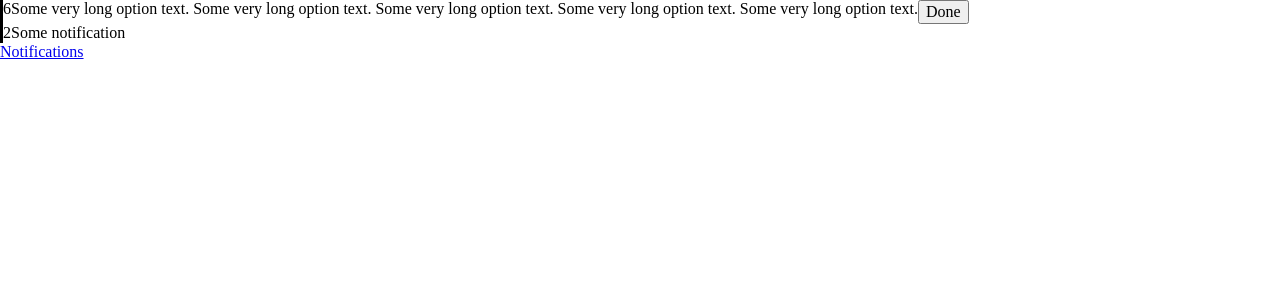
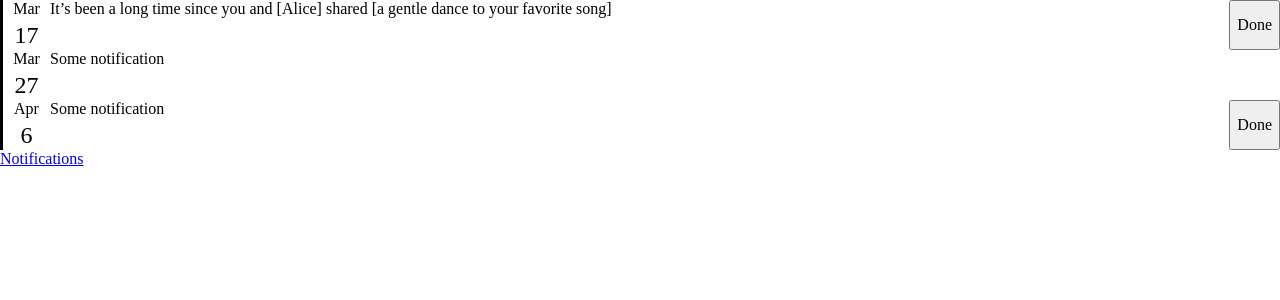
Before and after one commit to dmitrij-borchuk/beWithMe, a React app: page /notifications in a window 1280 px wide. Shown: the top 300 px of the page. Built offline with nearby package versions, Linux system fonts and the light colour scheme.

Commit message:
Improved notification item

```diff
--- a/src/components/NotificationItem/index.jsx
+++ b/src/components/NotificationItem/index.jsx
@@ -2,18 +2,36 @@ import React from 'react';
 import PropTypes from 'prop-types';
 import styled from 'styled-components';
 
+function getMonthString(date) {
+  return date.toUTCString().split(' ')[2];
+}
+
 const Container = styled.div`
   display: flex;
+  justify-content: space-between;
+  height: 50px;
+  overflow: hidden;
 `;
 const DateContainer = styled.div`
-  display: inline-block;
+  width: 50px;
+  box-sizing: border-box;
   border-left: 3px solid black;
+  flex-shrink: 0;
+  display: flex;
+  justify-content: space-between;
+  flex-direction: column;
 `;
 const Text = styled.div`
-  display: inline-block;
+  width: 100%;
 `;
 const DoneBtn = styled.button`
-  display: inline-block;
+`;
+const Month = styled.div`
+  text-align: center;
+`;
+const Day = styled.div`
+  text-align: center;
+  font-size: 24px;
 `;
 
 export default function NotificationItem(props) {
@@ -24,13 +42,18 @@ export default function NotificationItem(props) {
     isDone,
   } = props;
   const d = new Date(date);
-  const day = d.getDay();
-  const localizedDate = (new Date(date)).toLocaleDateString();
+  const day = d.getDate();
+  const month = getMonthString(d);
 
   return (
     <Container>
       <DateContainer>
-        {day}
+        <Month>
+          {month}
+        </Month>
+        <Day>
+          {day}
+        </Day>
       </DateContainer>
       <Text>
         {text}
--- a/src/reducers/notifications.js
+++ b/src/reducers/notifications.js
@@ -3,7 +3,7 @@ import { SET_QUESTIONS_LIST } from '../actions/questions';
 const defaultState = {
   list: [{
     date: Date.now(),
-    text: 'Some very long option text. Some very long option text. Some very long option text. Some very long option text. Some very long option text. ',
+    text: 'It’s been a long time since you and [Alice] shared [a gentle dance to your favorite song]',
     id: 1,
     isDone: false,
   }, {
@@ -11,6 +11,11 @@ const defaultState = {
     text: 'Some notification',
     id: 2,
     isDone: true,
+  }, {
+    date: Date.now() + (864000000 * 2),
+    text: 'Some notification',
+    id: 3,
+    isDone: false,
   }],
 };
 
```
